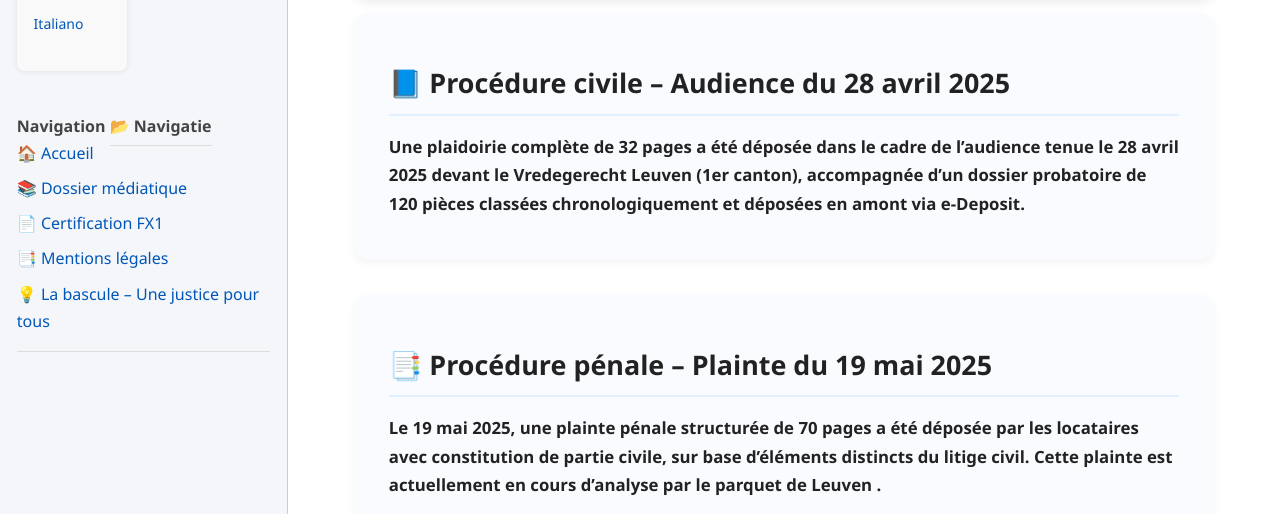
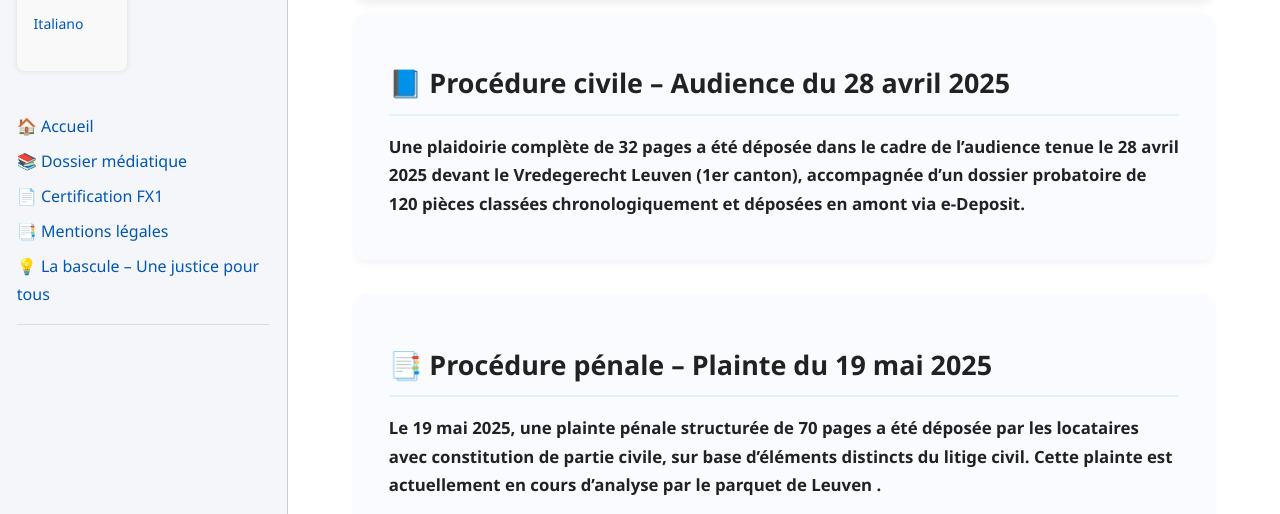
Before and after one commit to Raitano-Temmerman/Raitano-vs-Temmerman-Affaire-d-pos-e-au-parquet-et-structur-e-par-IA, a plain HTML site: page mediatique.html in a window 1280 px wide. Shown: the part 240-754 px from the top of the page. Drawn offline with Linux system fonts and the light colour scheme.

Commit message:
Update mediatique.html

```diff
--- a/mediatique.html
+++ b/mediatique.html
@@ -230,8 +230,8 @@
    </p>
   </div>
    <strong>
-    Navigation
-    <strong>📂 Navigatie</strong>
+
+
   <a href="index.html">🏠 Accueil</a>
   <a href="mediatique.html">📚 Dossier médiatique</a>
   <a href="certification.html">📄 Certification FX1</a>
```
